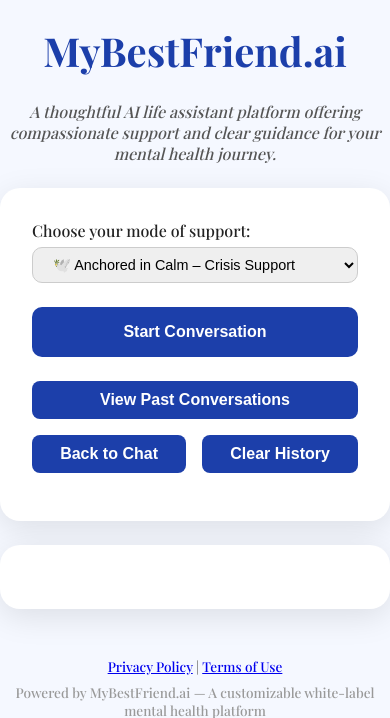
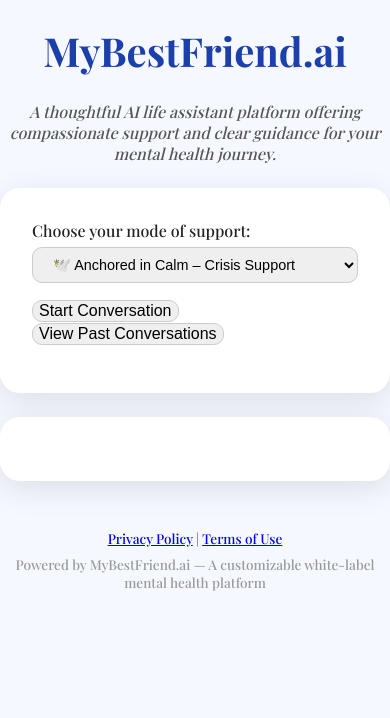
Before and after one commit to nsu15/SolomonicCare.ai, a Flask app: page / in a window 390 px wide. Shown: the top 718 px of the page. Run offline with Flask 3, Linux system fonts and the light colour scheme.

Commit message:
Update index.html layout for correct mobile view button logic

```diff
--- a/templates/index.html
+++ b/templates/index.html
@@ -6,6 +6,7 @@
   <meta name="viewport" content="width=device-width, initial-scale=1" />
   <link href="https://fonts.googleapis.com/css2?family=Playfair+Display:wght@500;700&display=swap" rel="stylesheet" />
   <style>
+
     body { margin:0; padding:0; background:#f5f8ff; font-family:'Playfair Display',serif; color:#222; display:flex; flex-direction:column; align-items:center; min-height:100vh;}
     h1{color:#1c3faa;font-size:2.5rem;font-weight:700;text-align:center;margin:1.5rem 0 0.5rem;}
     p.subtitle{font-size:1rem;font-style:italic;color:#555;text-align:center;max-width:600px;margin-bottom:1.5rem;}
@@ -78,8 +79,8 @@
     flex: 1 1 auto !important;
     min-width: 0 !important;
   }
-}
 
+ }
 
 
   </style>
@@ -96,18 +97,20 @@
       <option value="wisdom">📖 Wisdom to Understand – Diagnoses & Coping</option>
       <option value="companion">💬 A Thoughtful Companion – Peer Support</option>
     </select>
-    <button class="submit-btn" id="start-conversation-btn">Start Conversation</button>
-    <div class="center-controls">
-      <button class="small-btn" id="view-history-btn">View Past Conversations</button>
-      <select class="history-select" id="history-range" style="display:none;">
-        <option value="24h">Last 24 hours</option>
-        <option value="1w">Last week</option>
-        <option value="2w">Last 2 weeks</option>
-        <option value="30d">Last 30 days</option>
-      </select>
-      <button class="small-btn" id="back-to-chat-btn" style="display:none;">Back to Chat</button>
-      <button class="small-btn" id="clear-history-btn" style="display:none;">Clear History</button>
-    </div>
+    <!-- Buttons for main chat page -->
+<div id="main-chat-buttons">
+  <button id="start-conversation-btn">Start Conversation</button>
+  <button id="view-past-conversations-btn">View Past Conversations</button>
+</div>
+
+<!-- Buttons for view past conversations page -->
+<div id="past-conversations-buttons" style="display:none;">
+  <button id="start-conversation-btn-alt">Start Conversation</button>
+  <button id="last-24-hours-btn">Last 24 Hours</button>
+  <button id="back-to-chat-btn">Back to Chat</button>
+  <button id="clear-history-btn">Clear History</button>
+</div>
+
   </div>
 
   <div class="result-container" id="result-container" role="region" aria-live="polite" aria-atomic="true" tabindex="0"></div>
@@ -885,6 +888,25 @@
   // On page load:
   archiveOldChatIfPresent();
   loadChatHistory();
+
+  // === New Button Visibility Logic (Safe Addition) ===
+document.getElementById("main-chat-buttons").style.display = "block";
+document.getElementById("past-conversations-buttons").style.display = "none";
+
+startConversationBtn.addEventListener("click", () => {
+  document.getElementById("main-chat-buttons").style.display = "none";
+  document.getElementById("past-conversations-buttons").style.display = "none";
+});
+
+viewHistoryBtn.addEventListener("click", () => {
+  document.getElementById("main-chat-buttons").style.display = "none";
+  document.getElementById("past-conversations-buttons").style.display = "block";
+});
+
+backToChatBtn.addEventListener("click", () => {
+  document.getElementById("main-chat-buttons").style.display = "block";
+  document.getElementById("past-conversations-buttons").style.display = "none";
+
 });
 </script>
 </body>
```
